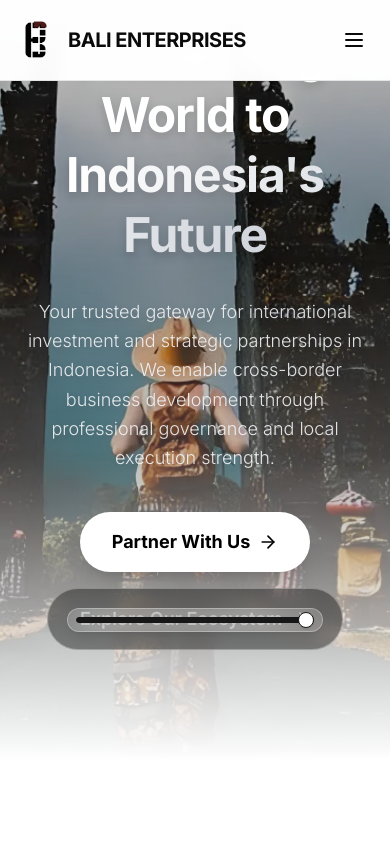
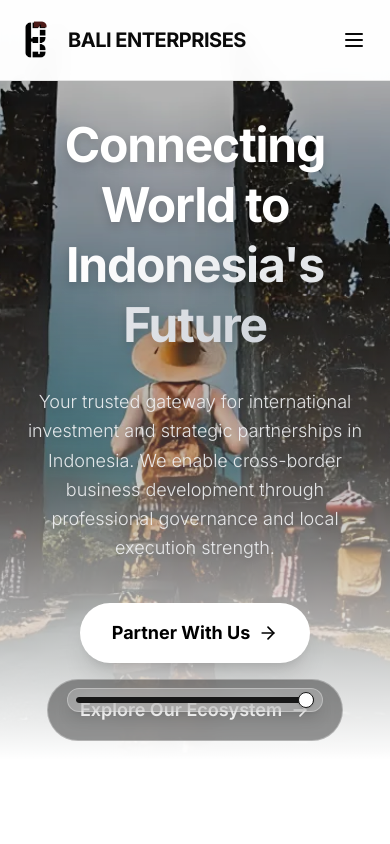
Before and after one commit to damnbayu-droid/bali-enterprises, a Next.js app: page / in a window 390 px wide. Shown: the top 844 px of the page. Built offline with nearby package versions, Linux system fonts and the light colour scheme.

Commit message:
fix: hero mobile slider position & layout spacing
- Move mobile opacity slider to bottom-12 to avoid blocking CTA buttons
- Add mobile-specific top padding (pt-24) to hero content for navbar clearance
- Default overlay opacity set to 100%
- Build verified: all pages prerendered as static content

```diff
--- a/src/components/Hero.tsx
+++ b/src/components/Hero.tsx
@@ -40,7 +40,7 @@ export default function Hero() {
             {/* Slider Controls */}
 
             {/* Mobile: Bottom Center (Horizontal) */}
-            <div className="absolute bottom-32 left-1/2 -translate-x-1/2 w-64 z-40 md:hidden flex flex-col items-center gap-2">
+            <div className="absolute bottom-12 left-1/2 -translate-x-1/2 w-64 z-40 md:hidden flex flex-col items-center gap-2">
                 <div className="bg-white/20 backdrop-blur-md p-2 rounded-full border border-white/30 shadow-lg w-full">
                     <Slider
                         defaultValue={[100]}
@@ -74,7 +74,7 @@ export default function Hero() {
             </div>
 
             {/* Content */}
-            <div className="relative z-30 max-w-7xl mx-auto px-4 sm:px-6 lg:px-8 text-center text-white top-[-5vh]">
+            <div className="relative z-30 max-w-7xl mx-auto px-4 sm:px-6 lg:px-8 text-center text-white pt-24 md:pt-0 top-0 md:top-[-5vh]">
                 <h1
                     className="text-5xl md:text-6xl lg:text-7xl font-bold tracking-tight mb-8 leading-tight drop-shadow-lg"
                 >
```
